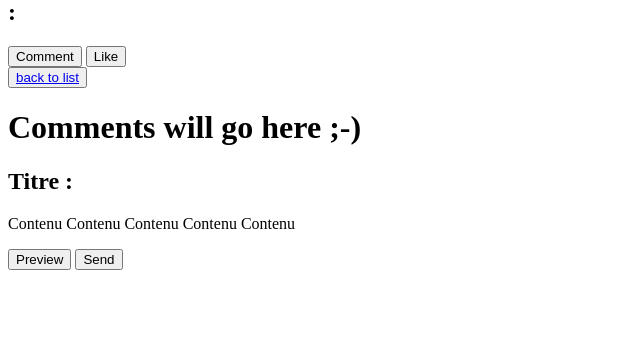
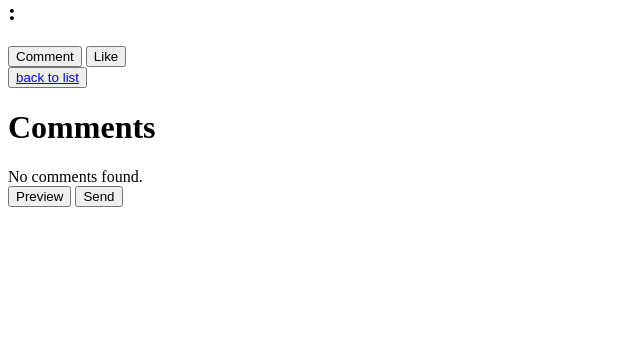
Before and after one commit to sebtout/P3_salesforce_public, a Symfony app: template templates/idea/show.html.twig in a window 1280 px wide. Shown: the part 443-800 px from the top of the page, without its empty margins (0-640 px from the left). Run offline with Twig, Linux system fonts and the light colour scheme; the template is opened without the code that fills it, so the values that code supplies are empty; some libraries are stand-ins or nearby versions.

Commit message:
show comments in idea

```diff
--- a/assets/styles/_style.scss
+++ b/assets/styles/_style.scss
@@ -1,7 +1,3 @@
 body {
     background-color: #faf5ed;
 }
-
-.btn-success {
-    color: #faf5ed;
-}
--- a/assets/styles/app.scss
+++ b/assets/styles/app.scss
@@ -1,6 +1,6 @@
 $secondary: #D9D9D9;
 $info: #168BAC;
-$success: #5B9E18;
+$success: #B3E342;
 
 @import "~bootstrap/scss/bootstrap";
 @import "_style";
--- a/src/Controller/IdeaController.php
+++ b/src/Controller/IdeaController.php
@@ -4,6 +4,7 @@
 
 use App\Entity\Idea;
 use App\Form\IdeaType;
+use App\Repository\CommentRepository;
 use App\Repository\IdeaRepository;
 use Symfony\Bundle\FrameworkBundle\Controller\AbstractController;
 use Symfony\Component\HttpFoundation\Request;
@@ -43,10 +44,13 @@
     }
 
     #[Route('/{id}', name: 'show', methods: ['GET'])]
-    public function show(Idea $idea): Response
+    public function show(Idea $idea, CommentRepository $commentRepository): Response
     {
+        $comments = $commentRepository->findAll();
+
         return $this->render('idea/show.html.twig', [
             'idea' => $idea,
+            'comments' => $comments,
         ]);
     }
 
--- a/templates/idea/show.html.twig
+++ b/templates/idea/show.html.twig
@@ -37,12 +37,16 @@
 		</div>
 
 		<div class="col-6">
-			<h1>Comments will go here ;-)</h1>
-
-			<div class="m-3 p-3 card-body border border-secondary rounded border-5 bg-secondary">
-				<h2>Titre :</h2>
-				<p class="card-text">Contenu Contenu Contenu Contenu Contenu</p>
-			</div>
+			<h1>Comments</h1>
+			{% for comment in comments %}
+				<div class="m-3 p-3 card-body border border-secondary rounded border-5 bg-secondary">
+					<h2>{{ comment.author }}</h2>
+					<p>{{ comment.createdAt ? comment.createdAt|date('Y-m-d H:i:s') : '' }}</p>
+					<p class="card-text">{{ comment.content }}</p>
+				</div>
+			{% else %}
+				No comments found.
+			{% endfor %}
 
 			<div class="d-grid gap-5 d-md-flex justify-content-md-center">
 				<button type="button" class="btn btn-success">Preview</button>
```
